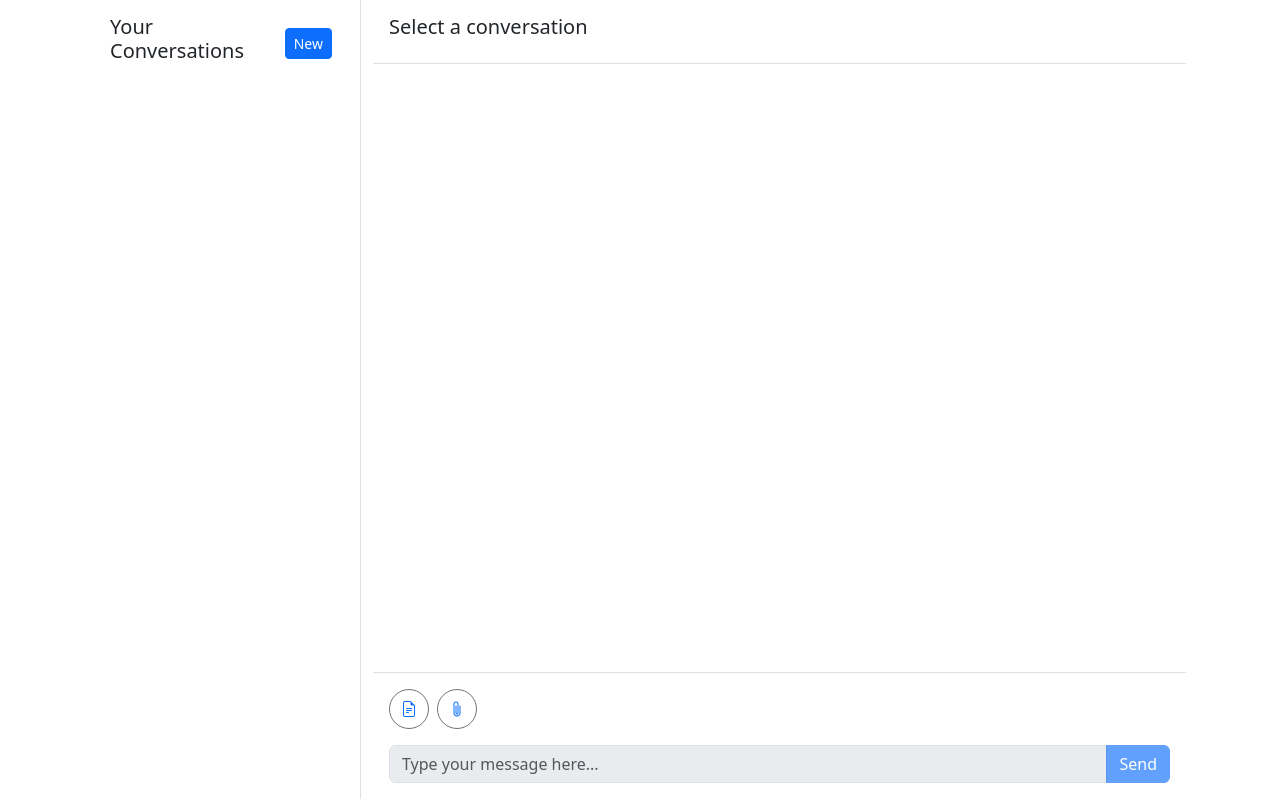
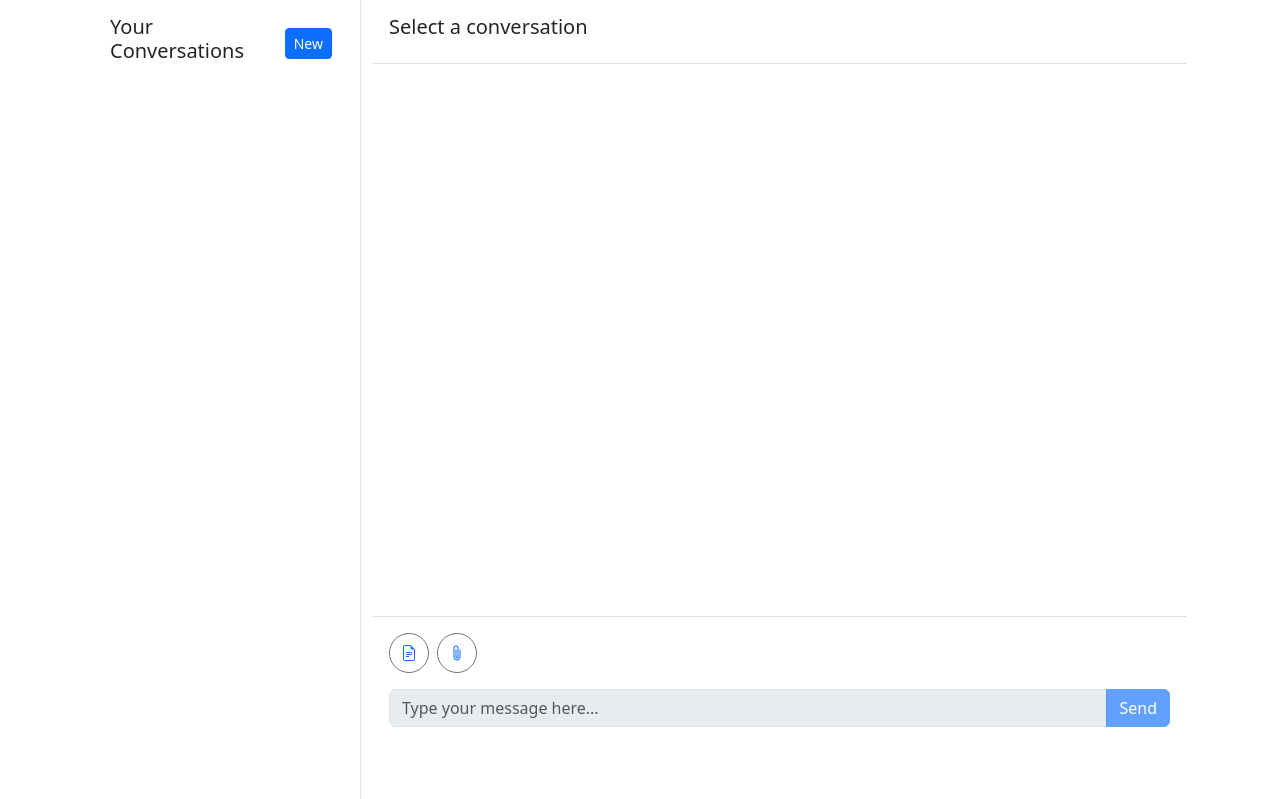
Before and after one commit to wtomaz808/simplechat, a Python web app: template application/single_app/templates/chats.html in a window 1280 px wide. Shown: the part 67-866 px from the top of the page. Run offline with Jinja, Linux system fonts and the light colour scheme; the template is opened without the code that fills it, so the values that code supplies are empty; some libraries are stand-ins or nearby versions.

Commit message:
Updated UI

```diff
--- a/application/single_app/app.py
+++ b/application/single_app/app.py
@@ -20,7 +20,7 @@ app = Flask(__name__)
 
 app.config['SECRET_KEY'] = os.urandom(32)
 app.config['SESSION_TYPE'] = 'filesystem'
-app.config['VERSION'] = '0.131'
+app.config['VERSION'] = '0.132'
 Session(app)
 
 # =================== Helper Functions ===================
--- a/application/single_app/templates/base.html
+++ b/application/single_app/templates/base.html
@@ -24,6 +24,7 @@
       body {
         padding-top: 56px; /* Adjust for navbar height */
         overflow-x: hidden; /* Prevent horizontal scroll */
+        height: 100%
       }
       .main-content {
         margin-top: 10px;
@@ -84,6 +85,21 @@
 
       .form-group {
         margin-bottom: 10px; /* Adjust as needed */
+      }
+
+      .chat-container {
+          max-height: calc(100vh - 56px); /* Adjust height to fit below the navbar */
+          display: flex;
+          flex-direction: column;
+          overflow: hidden;
+      }
+      #chatbox {
+          overflow-y: auto;
+          flex-grow: 1;
+      }
+
+      .p-3.border-top {
+          flex-shrink: 0;
       }
       /* Additional custom styles can go here */
     </style>
--- a/application/single_app/templates/chats.html
+++ b/application/single_app/templates/chats.html
@@ -9,7 +9,7 @@
 
 {% block content %}
 <div class="container-fluid">
-    <div class="row vh-100">
+    <div class="row vh-100 overflow-hidden">
         <!-- Left Pane: Conversations List -->
         <div class="col-md-3 border-end">
             <div class="d-flex justify-content-between align-items-center p-3">
```
